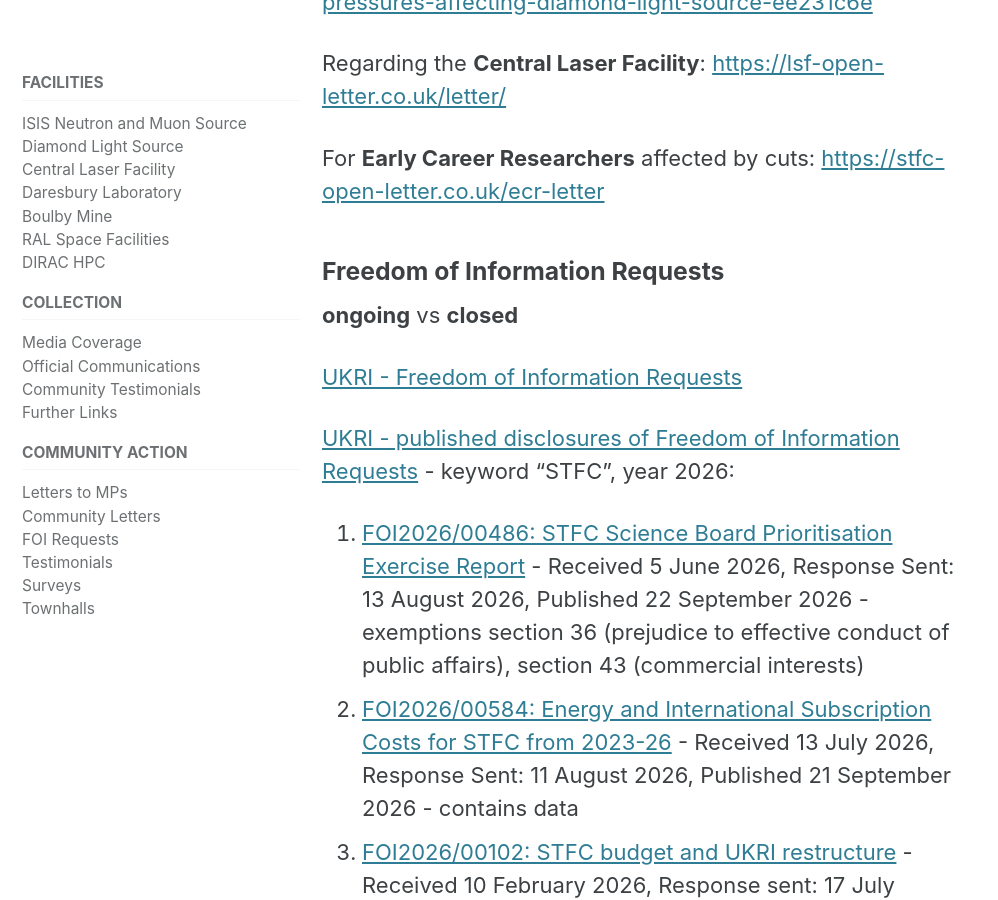
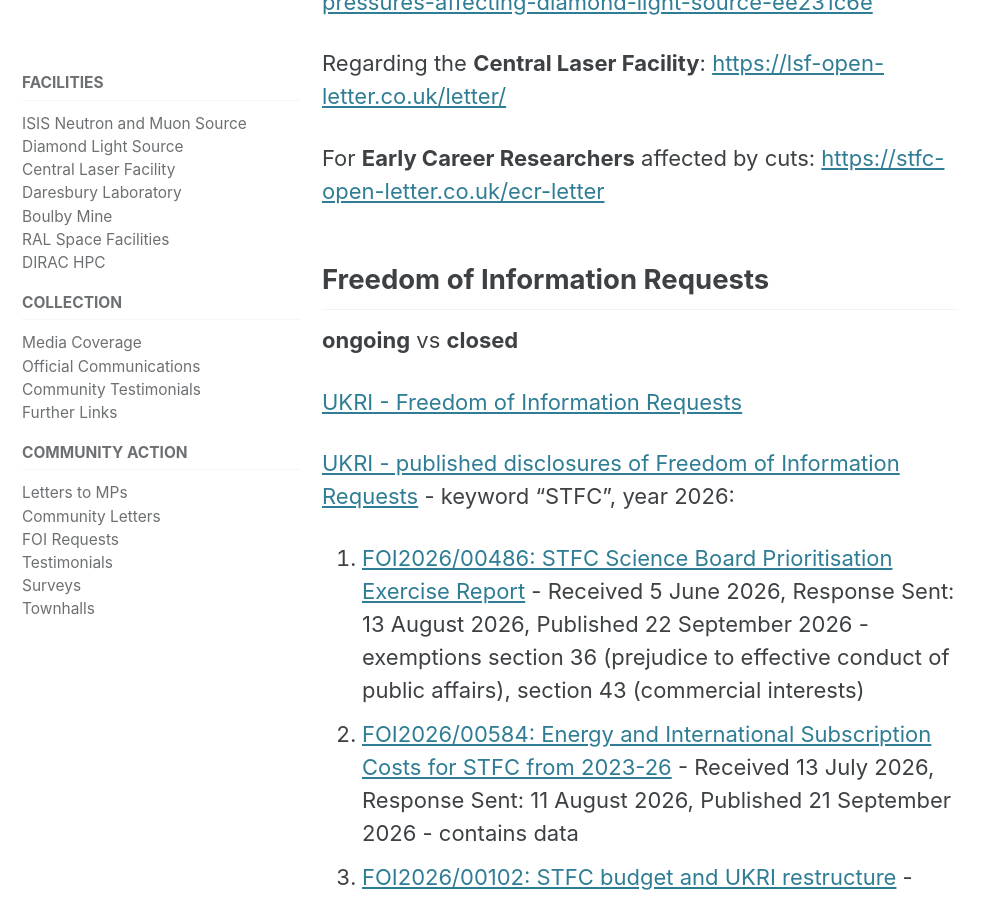
Before and after one commit to research-facilities-community/index, a Jekyll site: the page built from _pages/action.md, in a window 1280 px wide and 900 px high, scrolled down 1144 px. Shown: the whole window, without its empty margins (0-998 px from the left). Built offline with Jekyll 4.4.1, drawn with Linux system fonts in a browser that asks for light colours; cached includes are drawn as plain includes.

```diff
--- a/_pages/action.md
+++ b/_pages/action.md
@@ -38,7 +38,7 @@ Regarding the **Central Laser Facility**: [https://lsf-open-letter.co.uk/letter/
 For **Early Career Researchers** affected by cuts: [https://stfc-open-letter.co.uk/ecr-letter](https://stfc-open-letter.co.uk/ecr-letter "https://stfc-open-letter.co.uk/ecr-letter")
 
 
-### Freedom of Information Requests {#FOI}
+## Freedom of Information Requests {#FOI}
 
 **ongoing** vs **closed**
 
```
